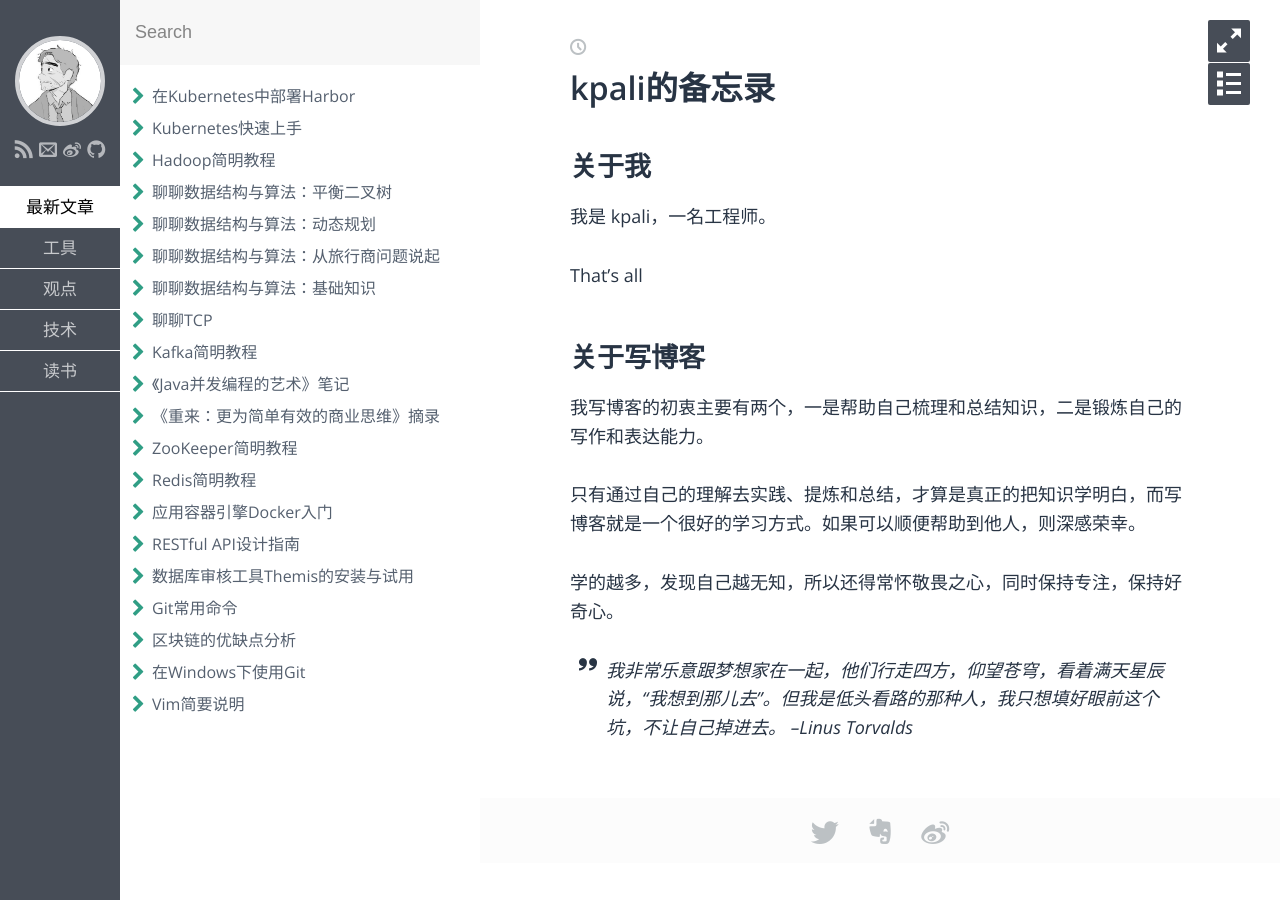
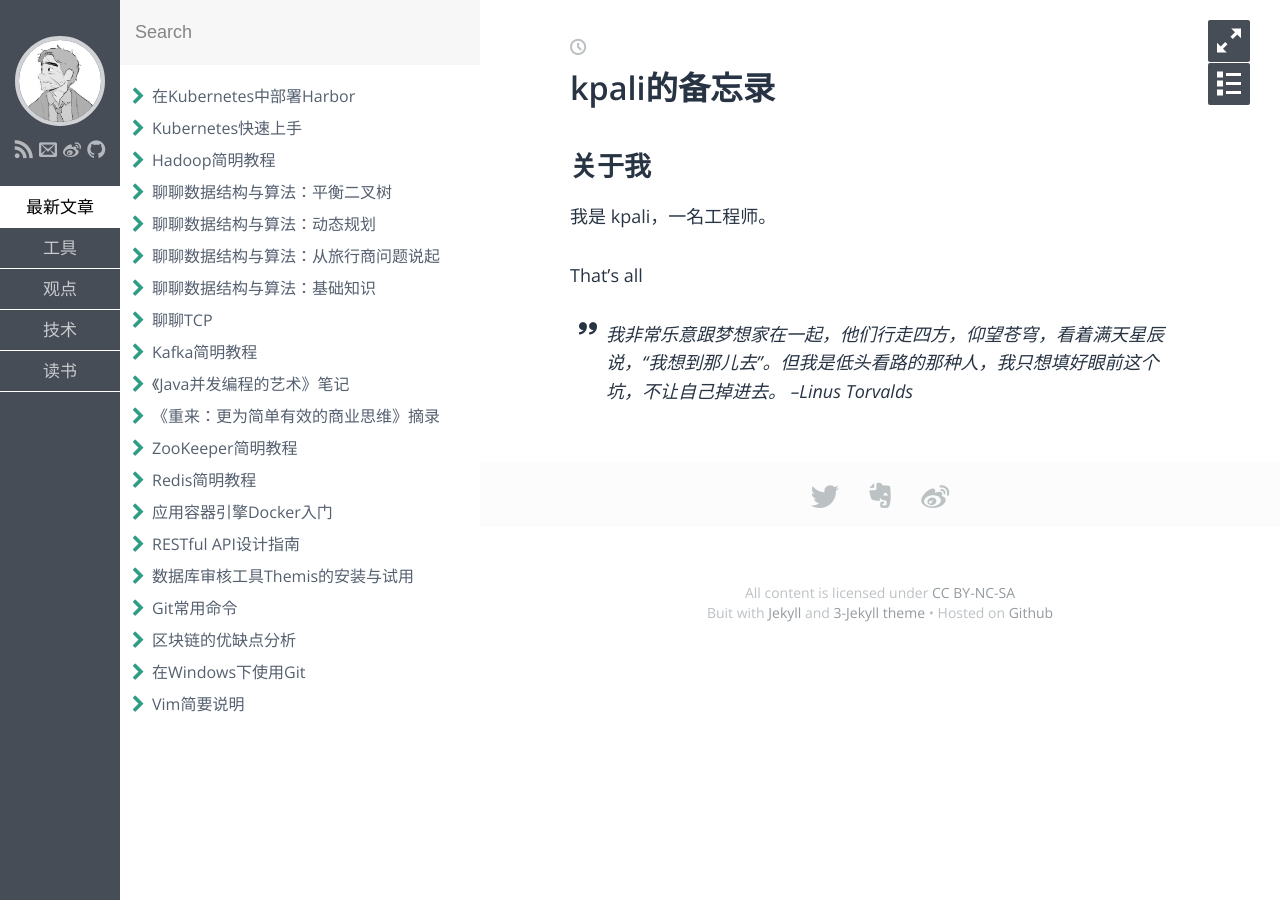
Before and after one commit to kpali/blog, a Jekyll site: the page built from index.md, in a window 1280 px wide. Built offline with Jekyll 4.4.1, drawn with Linux system fonts in a browser that asks for light colours; some web fonts are replaced.

Commit message:
Update index.md

```diff
--- a/index.md
+++ b/index.md
@@ -9,12 +9,4 @@
 
 That's all
 
-## 关于写博客
-
-我写博客的初衷主要有两个，一是帮助自己梳理和总结知识，二是锻炼自己的写作和表达能力。
-
-只有通过自己的理解去实践、提炼和总结，才算是真正的把知识学明白，而写博客就是一个很好的学习方式。如果可以顺便帮助到他人，则深感荣幸。
-
-学的越多，发现自己越无知，所以还得常怀敬畏之心，同时保持专注，保持好奇心。
-
 > 我非常乐意跟梦想家在一起，他们行走四方，仰望苍穹，看着满天星辰说，“我想到那儿去”。但我是低头看路的那种人，我只想填好眼前这个坑，不让自己掉进去。 --Linus Torvalds
```
